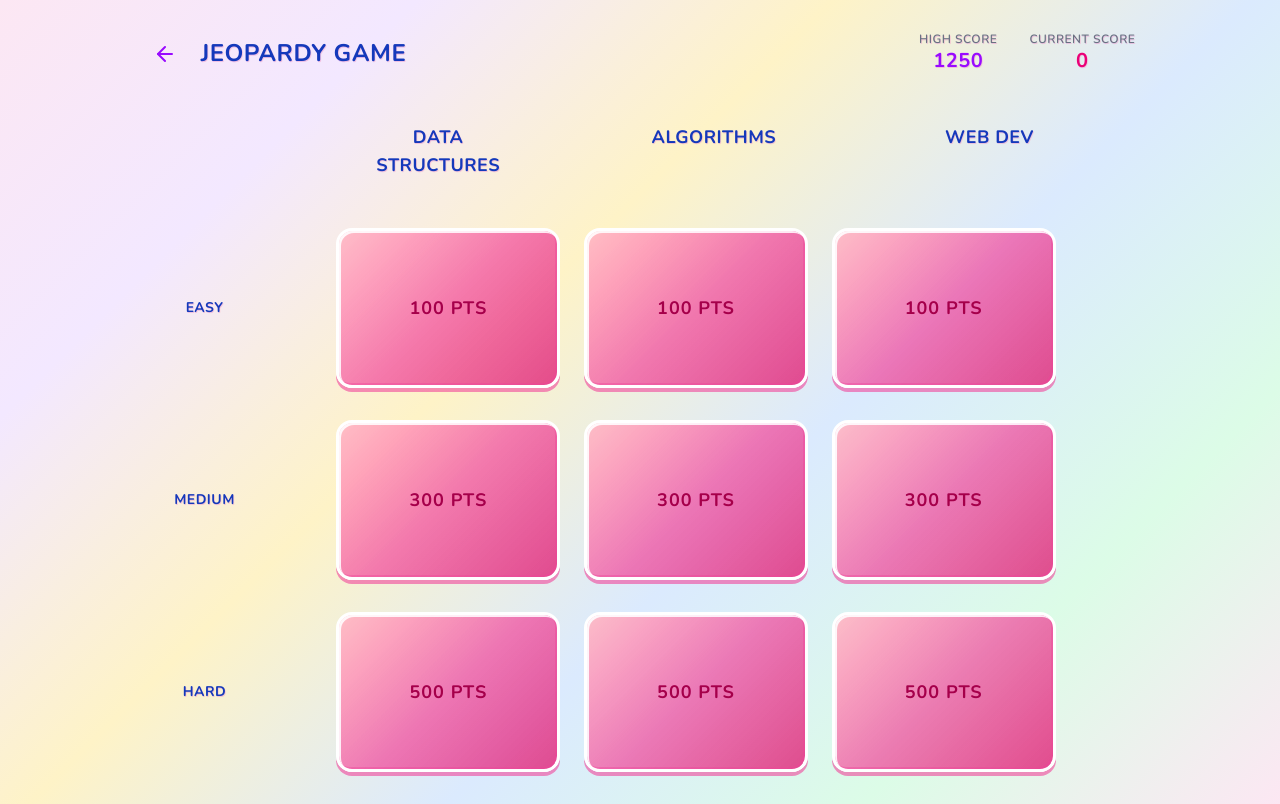
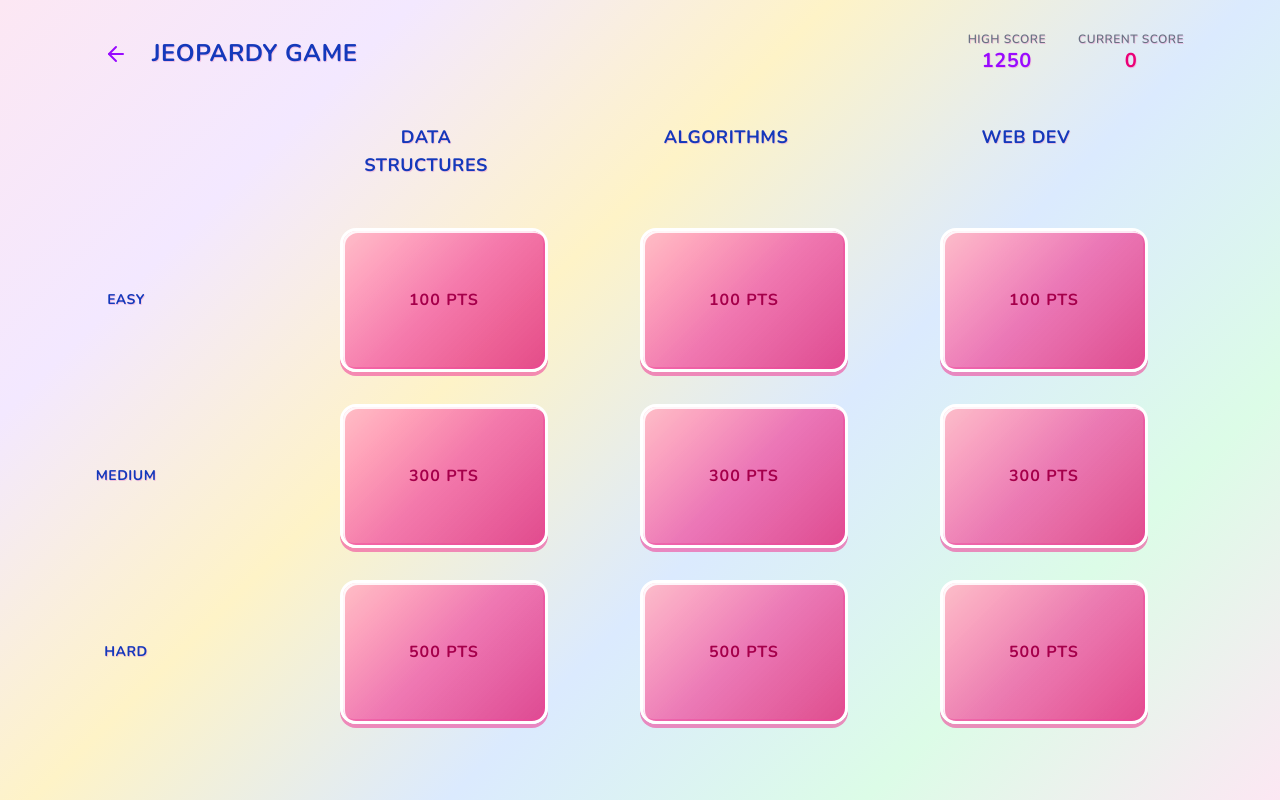
Before and after one commit to srivassi/Cognify, a Next.js app in the folder frontend/: page /jeopardy/1 in a window 1280 px wide. Built offline with nearby package versions, Linux system fonts and the light colour scheme.

Commit message:
centre jeopardy

```diff
--- a/frontend/app/jeopardy/[deck]/page.tsx
+++ b/frontend/app/jeopardy/[deck]/page.tsx
@@ -94,42 +94,42 @@ export default function JeopardyPage({ params }: { params: Promise<{ deck: strin
           </div>
         </div>
 
-        {selectedJeopardyCard ? (
-          <div className="fixed inset-0 flex items-center justify-center z-40">
-            <div className="pixel-card p-8 max-w-4xl w-full mx-8 max-h-[90vh] overflow-auto">
-              <div className="text-center mb-8">
-                <div className="text-xl font-bold text-purple-600 mb-6 uppercase">
+        {selectedJeopardyCard && (
+          <div className="fixed inset-0 flex items-center justify-center z-40 pointer-events-none">
+            <div className="pixel-card p-6 max-w-2xl w-full mx-8 pointer-events-auto">
+              <div className="text-center mb-6">
+                <div className="text-lg font-bold text-purple-600 mb-4 uppercase">
                   {selectedJeopardyCard.points} POINTS - {selectedJeopardyCard.difficulty.toUpperCase()}
                 </div>
 
                 <div
-                  className="bg-gradient-to-br from-purple-50 to-pink-50 pixel-card p-12 min-h-80 flex items-center justify-center cursor-pointer mb-8"
+                  className="bg-gradient-to-br from-purple-50 to-pink-50 pixel-card p-8 min-h-48 flex items-center justify-center cursor-pointer mb-6"
                   onClick={() => setShowAnswer(!showAnswer)}
                 >
                   <div className="text-center">
-                    <h3 className="text-2xl font-bold text-gray-800 mb-6 uppercase">
+                    <h3 className="text-xl font-bold text-gray-800 mb-4 uppercase">
                       {showAnswer ? 'ANSWER:' : 'QUESTION:'}
                     </h3>
-                    <p className="text-lg text-gray-700 leading-relaxed">
+                    <p className="text-base text-gray-700 leading-relaxed">
                       {showAnswer ? selectedJeopardyCard.answer : selectedJeopardyCard.question}
                     </p>
                     {!showAnswer && (
-                      <p className="text-sm text-gray-500 mt-6 uppercase">CLICK TO REVEAL ANSWER</p>
+                      <p className="text-sm text-gray-500 mt-4 uppercase">CLICK TO REVEAL ANSWER</p>
                     )}
                   </div>
                 </div>
 
                 {showAnswer && (
-                  <div className="flex justify-center space-x-6">
+                  <div className="flex justify-center space-x-4">
                     <button
                       onClick={() => handleAnswer(true)}
-                      className="px-8 py-4 bg-gradient-to-r from-green-500 to-green-600 text-white pixel-button text-base"
+                      className="px-6 py-3 bg-gradient-to-r from-green-500 to-green-600 text-white pixel-button text-sm"
                     >
                       CORRECT (+{selectedJeopardyCard.points})
                     </button>
                     <button
                       onClick={() => handleAnswer(false)}
-                      className="px-8 py-4 bg-gradient-to-r from-red-500 to-red-600 text-white pixel-button text-base"
+                      className="px-6 py-3 bg-gradient-to-r from-red-500 to-red-600 text-white pixel-button text-sm"
                     >
                       INCORRECT
                     </button>
@@ -138,9 +138,9 @@ export default function JeopardyPage({ params }: { params: Promise<{ deck: strin
               </div>
             </div>
           </div>
-        ) : null}
+        )}
 
-        {!selectedJeopardyCard && (
+        <div className={selectedJeopardyCard ? 'opacity-30' : ''}>
           <div className="flex-1 flex items-center justify-center">
             <div className="space-y-8 w-full max-w-7xl px-2" style={{marginLeft: '-8rem'}}>
               {/* Header row with topics */}
@@ -155,7 +155,7 @@ export default function JeopardyPage({ params }: { params: Promise<{ deck: strin
 
               {/* Rows with difficulty labels and cards */}
               {difficulties.map((difficulty, diffIndex) => (
-                <div key={difficulty} className="grid grid-cols-4 gap-4">
+                <div key={difficulty} className="grid grid-cols-4" style={{gap: '8rem'}}>
                   {/* Difficulty label */}
                   <div className="flex items-center justify-center">
                     <h3 className="text-sm font-bold text-blue-800 uppercase">
@@ -175,7 +175,7 @@ export default function JeopardyPage({ params }: { params: Promise<{ deck: strin
                         key={card.id}
                         onClick={() => setSelectedJeopardyCard(card)}
                         disabled={card.answered}
-                        className={`h-40 w-56 pixel-button font-bold text-lg jeopardy-card ${
+                        className={`h-36 w-52 pixel-button font-bold text-base jeopardy-card ${
                           card.answered
                             ? 'cursor-not-allowed answered'
                             : difficulty === 'Easy'
@@ -200,7 +200,7 @@ export default function JeopardyPage({ params }: { params: Promise<{ deck: strin
               ))}
             </div>
           </div>
-        )}
+        </div>
 
         {/* Score Animation Overlay */}
         {scoreAnimation.show && (
```
